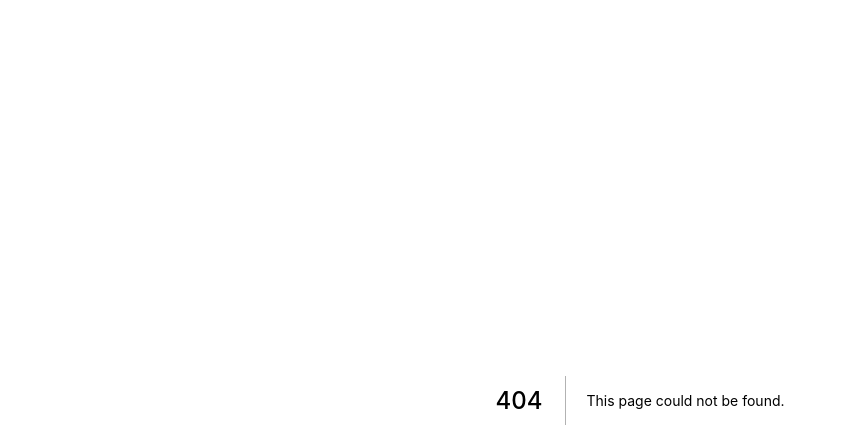
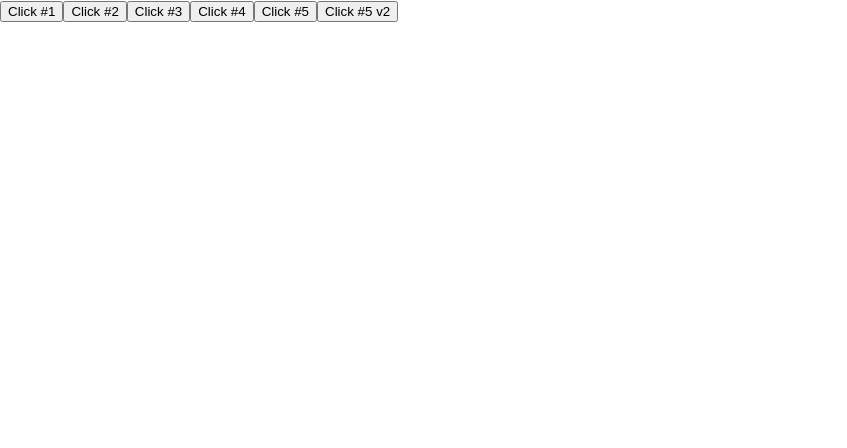
Before and after one commit to David-Pires/React-Exercises, a Next.js app: page /basicos/botao in a window 1280 px wide. Before the commit this address had no page. Shown: the top 448 px of the page, without its empty margins (0-847 px from the left). Built offline with nearby package versions, Linux system fonts and the light colour scheme.

Commit message:
different ways to call a function

```diff
--- /dev/null
+++ b/pages/basicos/botao.jsx
@@ -0,0 +1,30 @@
+function acao1( ) {
+  console.log('acao1')
+}
+
+export default function botao(props) {
+    function acao2( ) {
+      console.log('acao2')
+    }
+
+    function acao5(e) {
+      console.log(e)
+    }
+  return (
+    <div>
+    <button onClick={acao1}>Click #1</button>
+    <button onClick={acao2}>Click #2</button>
+    <button onClick={function () {
+      console.log('acao3')
+    }}>Click #3</button>
+    <button onClick={() => console.log('acao4')}>
+    Click #4</button>
+    <button onClick={acao5}>
+    Click #5</button>
+    <button onClick={e => acao5(e.altKey)}>
+    Click #5 v2</button>
+
+    </div>
+
+  )
+}
```
